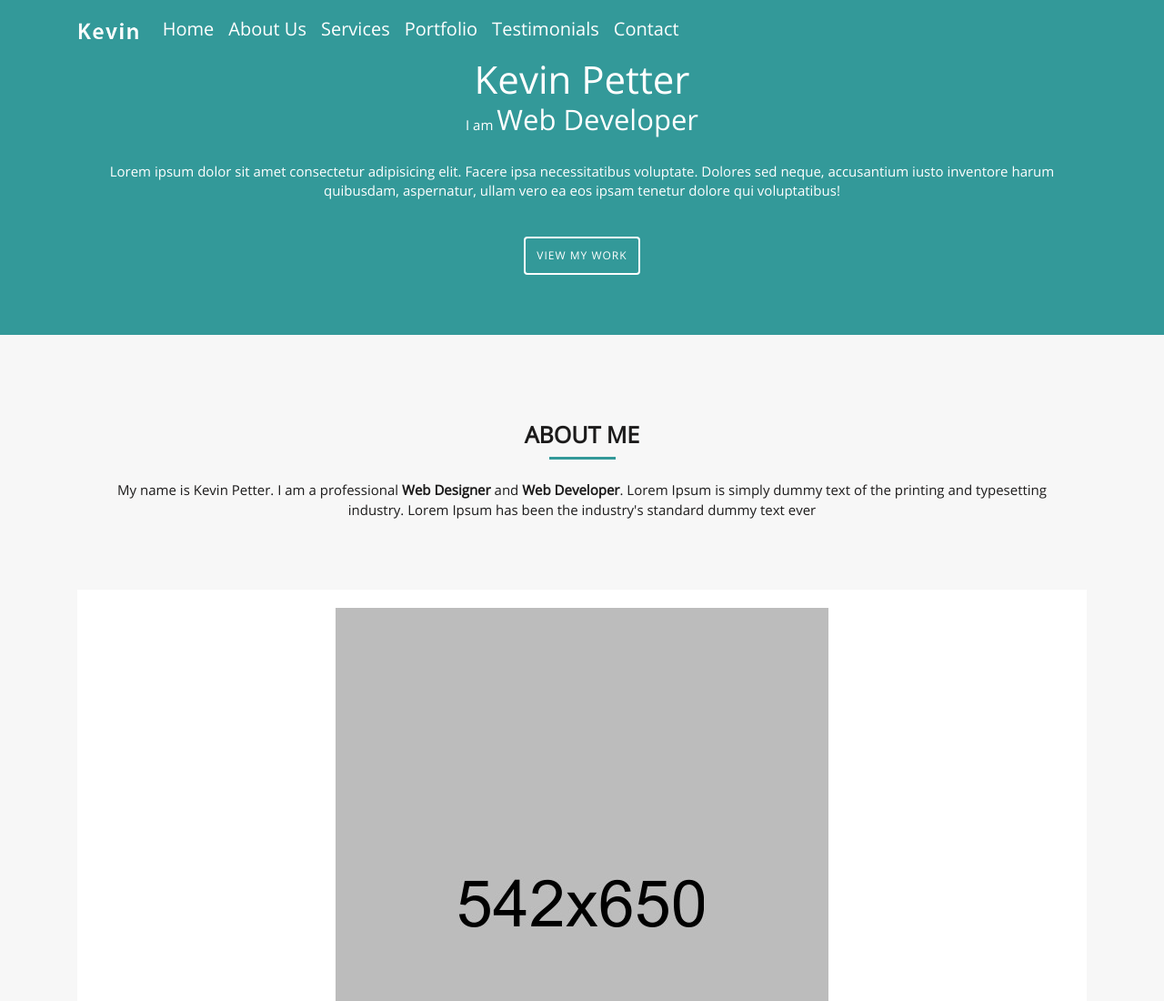
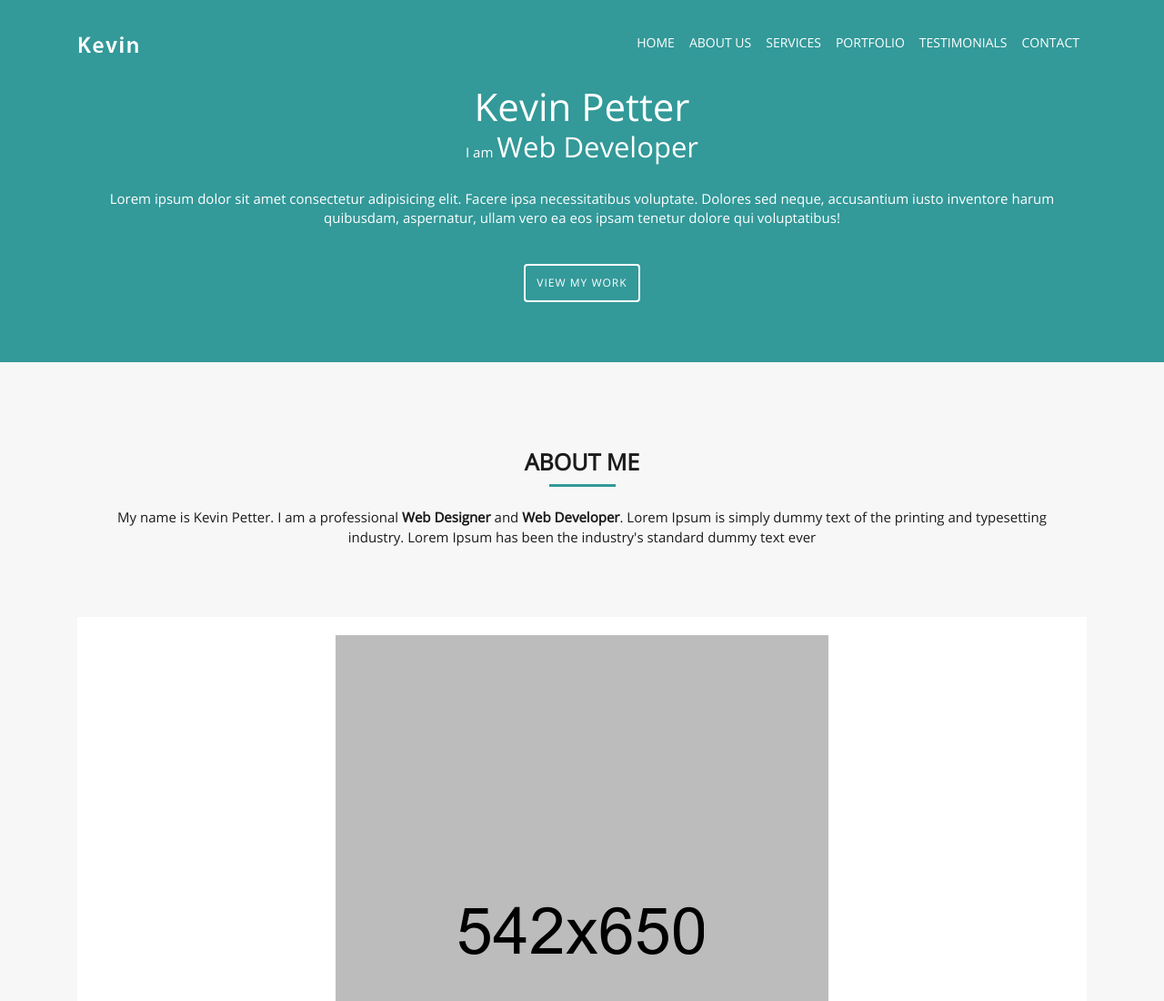
Before and after one commit to chan-fullstack/kevin-exercise, a website: page src/index.html in a window 1280 px wide. Shown: the top 1100 px of the page at 91% size. Drawn offline with nearby package versions, Linux system fonts and the light colour scheme; files that its build step writes are made by us from their sources; files whose address does not match are found by name.

Commit message:
started desktop design

```diff
--- a/src/index.html
+++ b/src/index.html
@@ -35,7 +35,7 @@
 
   <header>
     <nav class="navbar navbar-expand-md">
-      <div class="container">
+      <div class="container ">
         <a href="#" class="navbar-brand">
           <img class="ke-logo" src="./assets/images/logo.png" alt="">
         </a>
@@ -47,7 +47,7 @@
           <span class="icon-bar"></span>
         </button>
         <div class="collapse navbar-collapse" id="navbarSupportedContent">
-          <ul class="navbar-nav mr-auto">
+          <ul class="navbar-nav ml-auto">
             <li class="nav-item active">
               <a href="#home" class="nav-link">Home</a>
             </li>
--- a/src/styles/layout/_header.scss
+++ b/src/styles/layout/_header.scss
@@ -6,6 +6,9 @@
 
 .navbar {
   padding: 10px 28px;
+
+  font-size: 14px;
+  text-transform: uppercase;
 
   background-color: $brand-color;
   &-brand {
@@ -23,3 +26,9 @@
 .ke-navbar-open {
   background-color: #2d8686;
 }
+
+@include respond-to("sm-up") {
+  .navbar {
+    padding: 28px 28px;
+  }
+}
```
